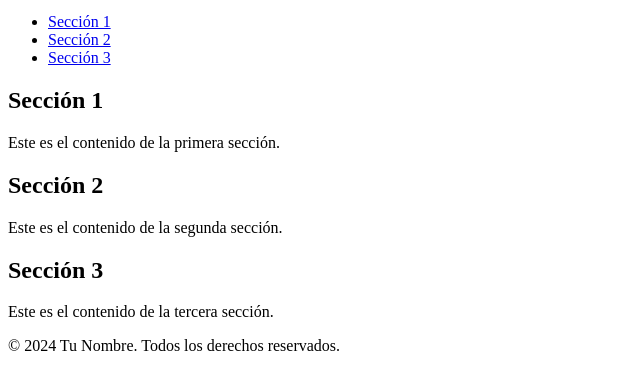
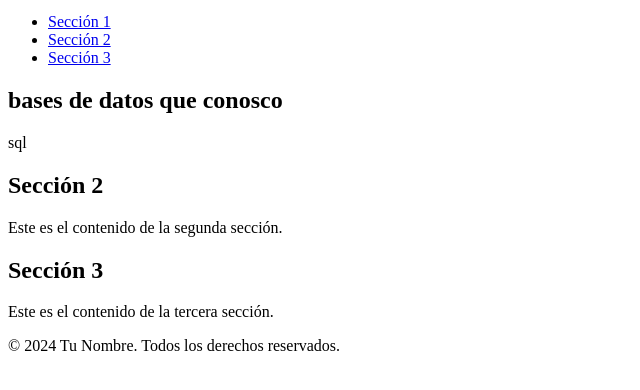
Before and after one commit to A1EXF6A/PracticaGit4A_GuachiAlex, a plain HTML site: page experiencia.html in a window 1280 px wide. Shown: the part 50-440 px from the top of the page, without its empty margins (0-640 px from the left). Drawn offline with Linux system fonts and the light colour scheme; a script that the page names is missing.

Commit message:
se agrego la experiencia en bases de datos

```diff
--- a/experiencia.html
+++ b/experiencia.html
@@ -25,8 +25,8 @@
 
     <main>
         <section id="seccion1">
-            <h2>Sección 1</h2>
-            <p>Este es el contenido de la primera sección.</p>
+            <h2>bases de datos que conosco</h2>
+            <p>sql</p>
         </section>
 
         <section id="seccion2">
```
